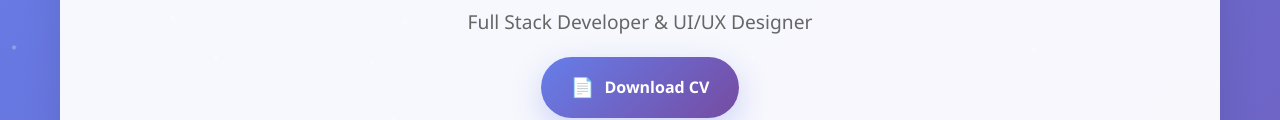
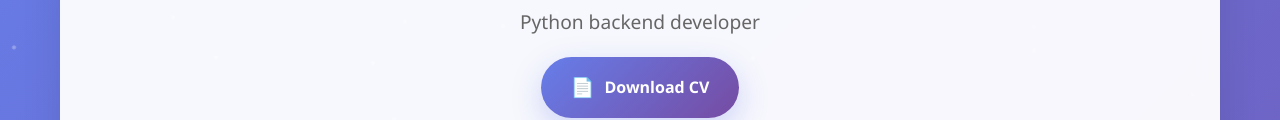
Before and after one commit to milemik/milemik.github.io, a plain HTML site: page index.html in a window 1280 px wide. Shown: the part 305-425 px from the top of the page. Drawn offline with Linux system fonts and the light colour scheme.

Commit message:
Fixed title in index.html

```diff
--- a/index.html
+++ b/index.html
@@ -314,7 +314,7 @@
 			<img src="https://via.placeholder.com/150x150/667eea/ffffff?text=Your+Photo"
 				alt="Profile Picture" class="profile-img">
 			<h1>Your Name</h1>
-			<p class="subtitle">Full Stack Developer & UI/UX Designer</p>
+			<p class="subtitle">Python backend developer</p>
 			<a href="your-cv.pdf" class="cv-download" download>
 				<span class="download-icon">📄</span>
 				Download CV
```
